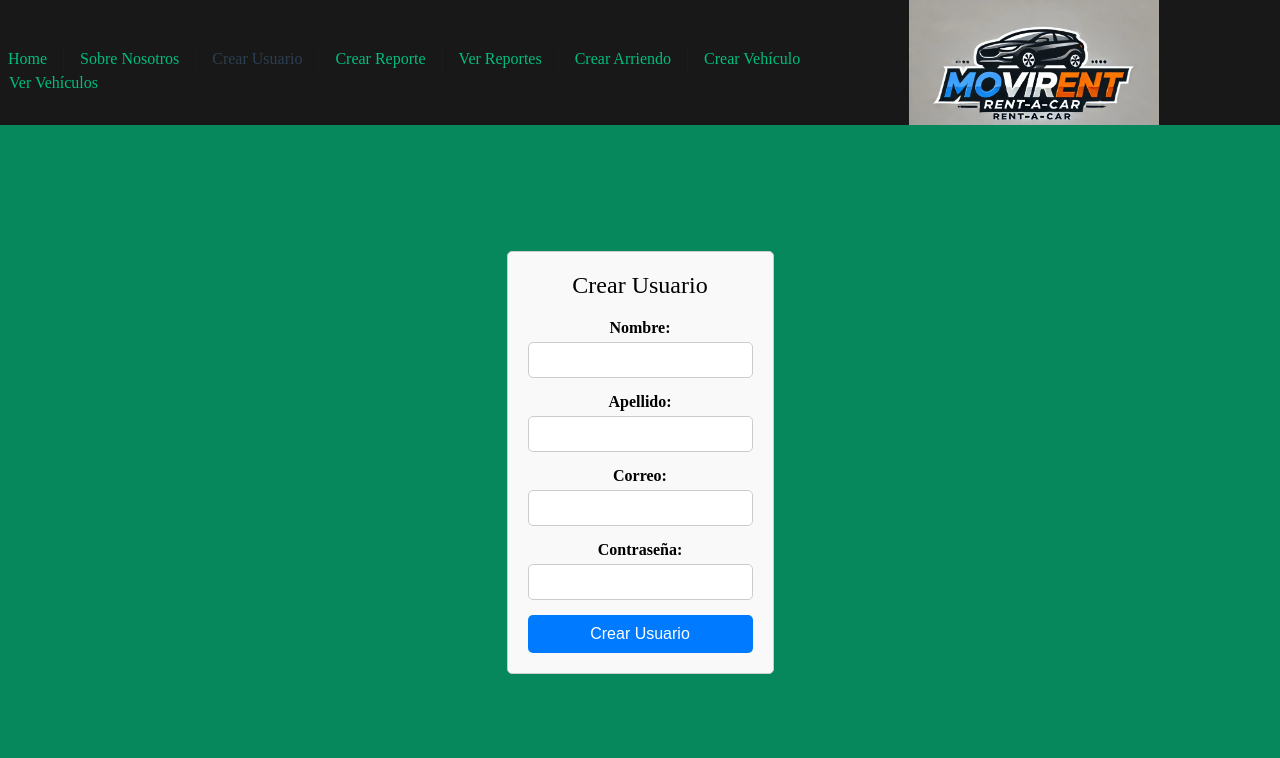
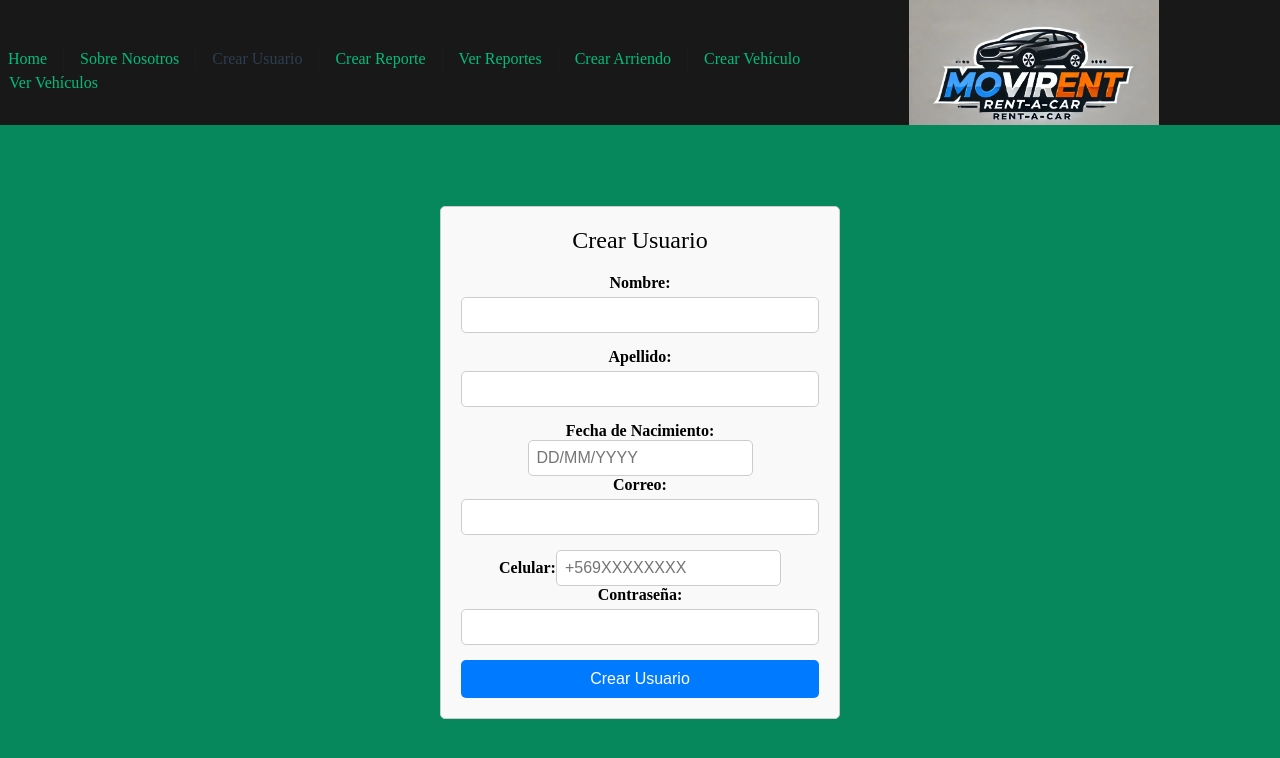
Before and after one commit to NelsonCereno/Proyecto-Fingeso-MoviRent-WebApp, a Vue app in the folder MoviRent-WebAppFrontend/MoviRent/: page /crear-usuario in a window 1280 px wide. Shown: the top 758 px of the page. Built offline with nearby package versions, Linux system fonts and the light colour scheme.

Commit message:
cambios en el front

```diff
--- a/MoviRent-WebAppFrontend/MoviRent/package.json
+++ b/MoviRent-WebAppFrontend/MoviRent/package.json
@@ -11,7 +11,7 @@
   "dependencies": {
     "axios": "^1.7.9",
     "vue": "^3.5.13",
-    "vue-router": "^4.4.5"
+    "vue-router": "^4.5.0"
   },
   "devDependencies": {
     "@vitejs/plugin-vue": "^5.2.1",
--- a/MoviRent-WebAppFrontend/MoviRent/src/components/CrearUsuario.vue
+++ b/MoviRent-WebAppFrontend/MoviRent/src/components/CrearUsuario.vue
@@ -10,9 +10,18 @@
         <label for="apellido">Apellido:</label>
         <input type="text" id="apellido" v-model="nuevoUsuario.apellido" required />
       </div>
+      <div>
+        <label for="fechaNacimiento">Fecha de Nacimiento:</label>
+        <input type="text" id="fechaNacimiento" v-model="nuevoUsuario.fechaNacimiento" required
+          @input="formatFechaNacimiento" placeholder="DD/MM/YYYY" />
+      </div>
       <div class="form-group">
         <label for="correo">Correo:</label>
         <input type="email" id="correo" v-model="nuevoUsuario.correo" required />
+      </div>
+      <div>
+        <label for="celular">Celular:</label>
+        <input type="text" id="celular" v-model="nuevoUsuario.celular" placeholder="+569XXXXXXXX" required />
       </div>
       <div class="form-group">
         <label for="contrasena">Contraseña:</label>
@@ -23,6 +32,7 @@
   </div>
 </template>
 
+
 <script>
 import axios from 'axios';
 
@@ -32,34 +42,79 @@ export default {
       nuevoUsuario: {
         nombre: "",
         apellido: "",
+        fechaNacimiento: "",
         correo: "",
+        celular: "",
         contrasena: "",
       },
     };
   },
   methods: {
+    formatFechaNacimiento(event) {
+      let fecha = event.target.value.replace(/\D/g, ""); // Elimina cualquier carácter no numérico
+      if (fecha.length <= 2) {
+        fecha = fecha.replace(/(\d{2})(\d{0,1})/, "$1/$2");
+      } else if (fecha.length <= 4) {
+        fecha = fecha.replace(/(\d{2})(\d{2})(\d{0,1})/, "$1/$2/$3");
+      } else {
+        fecha = fecha.replace(/(\d{2})(\d{2})(\d{4})/, "$1/$2/$3");
+      }
+      this.nuevoUsuario.fechaNacimiento = fecha; // Actualiza el modelo con el valor formateado
+    },
+    formatearCelular(event) {
+      // Obtener los primeros 8 caracteres del número (descontando el +569 fijo)
+      let celular = event.target.value.replace(/\D/g, ""); // Elimina cualquier carácter no numérico
+      if (celular.length > 8) {
+        celular = celular.substring(0, 8); // Limita a 8 dígitos
+      }
+      this.nuevoUsuario.celular = `+569${celular}`; // Prepend +569 al celular
+    },
     async crearUsuario() {
       try {
         console.log("Datos enviados:", this.nuevoUsuario); // Log de los datos enviados
+
+        // Validar la fecha de nacimiento (formato DD/MM/YYYY)
+        const fechaNacimientoRegex = /^(0[1-9]|[12][0-9]|3[01])\/(0[1-9]|1[0-2])\/\d{4}$/;
+        if (!fechaNacimientoRegex.test(this.nuevoUsuario.fechaNacimiento)) {
+          alert("La fecha de nacimiento debe tener el formato DD/MM/YYYY.");
+          return;
+        }
+
+        // Validar el celular (formato +569XXXXXXXX)
+        const celularRegex = /^\+569\d{8}$/;
+        if (!celularRegex.test(this.nuevoUsuario.celular)) {
+          alert("El número de celular debe tener el formato +569XXXXXXXX.");
+          return;
+        }
+        // Realizar la solicitud para crear el usuario
         const response = await axios.post("http://localhost:8080/usuario/crear", this.nuevoUsuario);
-        alert("Usuario creado con éxito: " + response.data);
-        this.limpiarFormulario();
+
+        // Si la respuesta contiene el mensaje de correo duplicado
+        if (response.data.includes("El correo ya está registrado")) {
+          alert(response.data);
+        } else {
+          alert("Usuario creado con éxito.");
+          this.limpiarFormulario();
+        }
       } catch (error) {
         console.error("Error al crear el usuario:", error);
-        alert("Error al crear el usuario");
+        alert("Error al crear el usuario: " + error.message);
       }
     },
     limpiarFormulario() {
       this.nuevoUsuario = {
         nombre: "",
         apellido: "",
+        fechaNacimiento: "",
         correo: "",
+        celular: "",
         contrasena: "",
       };
     },
   },
 };
 </script>
+
 
 <style scoped>
 .form-container {
--- a/MoviRent-WebAppFrontend/MoviRent/src/components/CrearVehiculo.vue
+++ b/MoviRent-WebAppFrontend/MoviRent/src/components/CrearVehiculo.vue
@@ -118,18 +118,20 @@ export default {
   },
   methods: {
     async crearVehiculo() {
-      try {
-        console.log("Datos enviados:", this.nuevoVehiculo);
-        const response = await axios.post(
-          "http://localhost:8080/vehiculo/crear",
-          this.nuevoVehiculo
-        );
-        alert("Vehículo creado con éxito: " + response.data);
-        this.limpiarFormulario();
-      } catch (error) {
-        console.error("Error al crear el vehículo:", error);
-        alert("Error al crear el vehículo");
-      }
+  try {
+    console.log("Datos enviados:", this.nuevoVehiculo);
+    const response = await axios.post("http://localhost:8080/vehiculo/crear", this.nuevoVehiculo);
+    alert("Vehículo creado con éxito.");
+    this.limpiarFormulario();
+  } catch (error) {
+    if (error.response && error.response.status === 400) {
+      // Captura el mensaje del servidor y lo muestra al usuario
+      alert("Error al crear el vehículo: " + error.response.data);
+    } else {
+      console.error("Error desconocido al crear el vehículo:", error);
+      alert("Error al crear el vehículo. Inténtelo nuevamente.");
+    }
+  }
     },
     limpiarFormulario() {
       this.nuevoVehiculo = {
```
Also changed, not shown: 1 other file (tests, documents, lock files or other folders).
